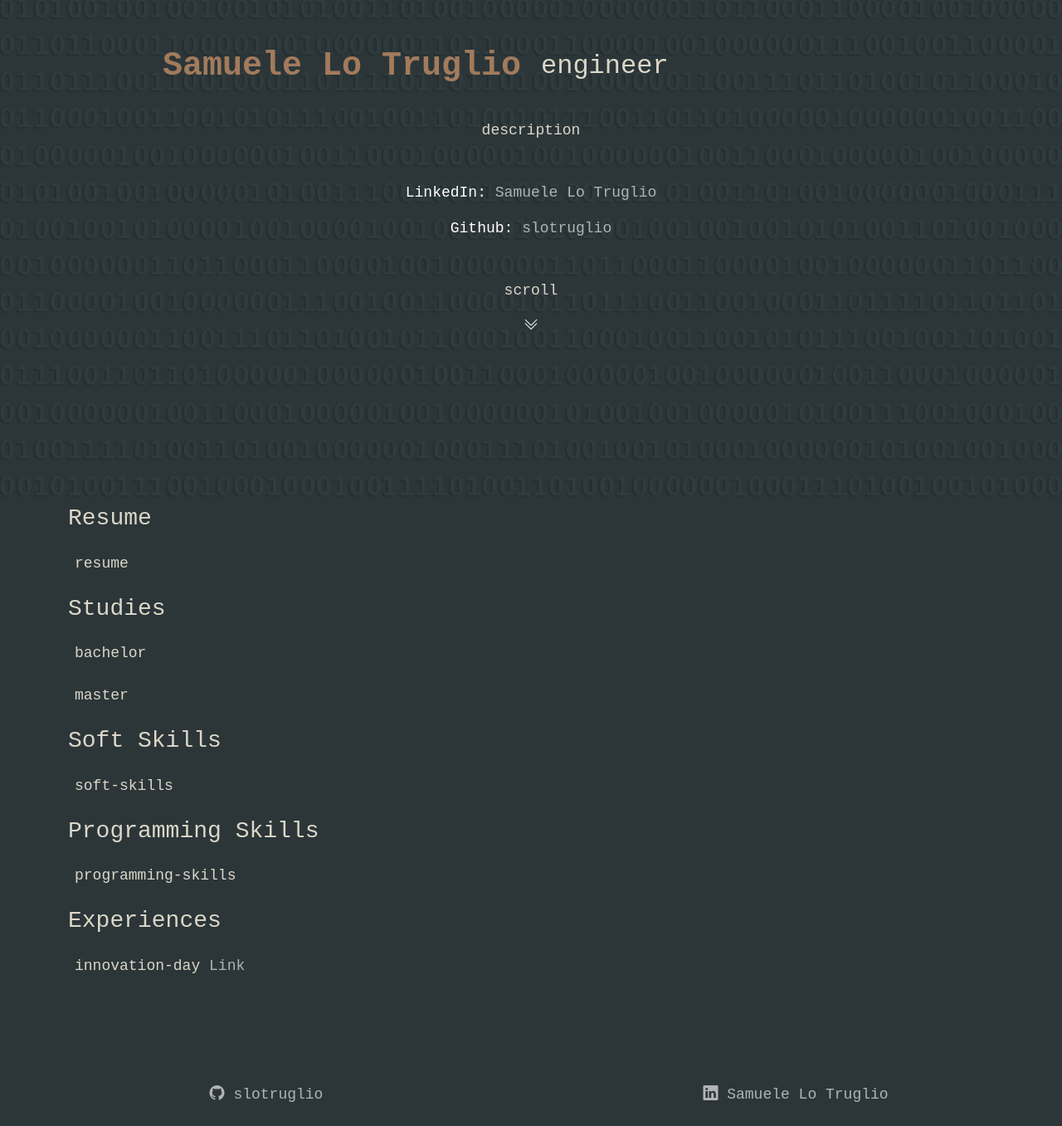
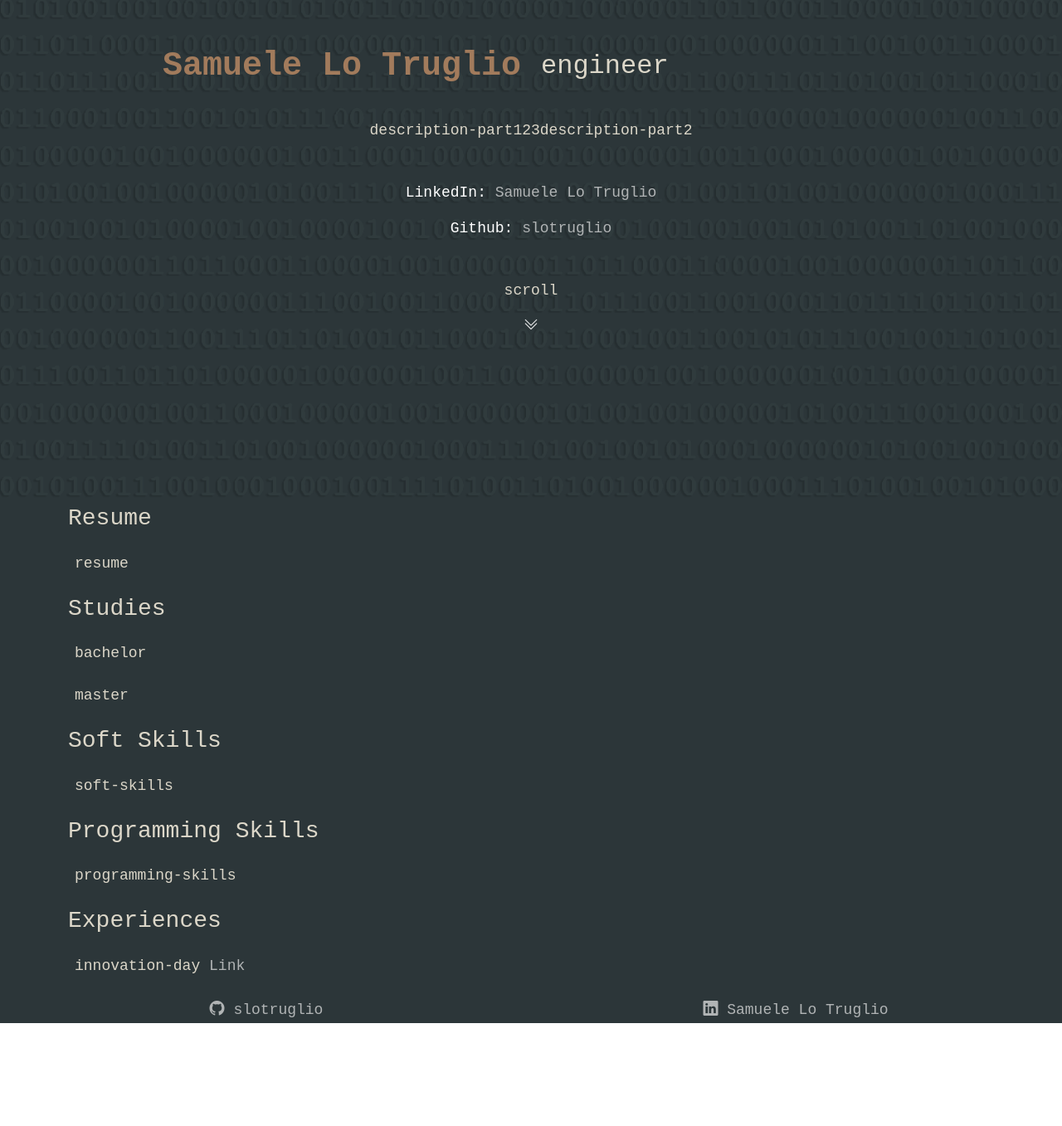
Before and after one commit to slotruglio/mypage, a React (Create React App) app in the folder lo-tru-webpage/: page / in a window 1280 px wide. Shown: the part 243-1600 px from the top of the page at 83% size. After the commit the page ends 1476 px from the top, so only its background shows below. Built offline with nearby package versions, Linux system fonts and the light colour scheme; what i18next-chained-backend would draw is missing.

Commit message:
add time and fix css page

```diff
--- a/lo-tru-webpage/package.json
+++ b/lo-tru-webpage/package.json
@@ -9,6 +9,7 @@
     "@testing-library/user-event": "^13.5.0",
     "bootstrap": "^5.1.3",
     "bootstrap-icons": "^1.8.3",
+    "dayjs": "^1.11.5",
     "i18next": "^21.9.1",
     "i18next-browser-languagedetector": "^6.1.5",
     "i18next-chained-backend": "^3.0.2",
--- a/lo-tru-webpage/public/locales/en/translation.json
+++ b/lo-tru-webpage/public/locales/en/translation.json
@@ -1,6 +1,7 @@
 {
     "engineer": "Computer Science Engineer",
-    "description": "I'm 23 years old and I live in Turin, Italy",
+    "description-part1": "I've spent ",
+    "description-part2":" years on Earth 🌎 and I live in Turin, Italy",
     "bachelor": "In 2021 I got my bachelor's degree in Computer Science Engineering at the Università degli Studi di Palermo.",
     "master": "I'm currently studying to get a Master's degree in Artificial Intelligence and Data Analytics at the Politecnico di Torino.",
     "scroll": "Scroll for more",
--- a/lo-tru-webpage/public/locales/it/translation.json
+++ b/lo-tru-webpage/public/locales/it/translation.json
@@ -1,6 +1,7 @@
 {
     "engineer": "Ingegnere Informatico",
-    "description": "Ho 23 anni e vivo a Torino",
+    "description-part1": "Ho passato ",
+    "description-part2":" anni sulla Terra 🌎 e vivo a Torino",
     "bachelor": "Nel 2021 ho ottenuto la laurea triennale in Ingegneria Informatica con voto 110/110 e lode presso l'Università degli Studi di Palermo.",
     "master": "Attualmente sto studiando per conseguire la laurea magistrale in Ingegneria Informatica: Artificial Intelligence and Data Analytics presso il Politecnico di Torino.",
     "scroll": "Scorri per vedere di più",
--- a/lo-tru-webpage/src/components/Language.js
+++ b/lo-tru-webpage/src/components/Language.js
@@ -5,6 +5,7 @@ import { useTranslation } from 'react-i18next';
 // import from custom libraries
 import i18n from "../i18n";
 import LocaleContext from "../LocaleContext";
+import age from '../time.js';
 
 function LanguageButton () {
     const {locale} = useContext(LocaleContext);
@@ -53,7 +54,9 @@ function Description() {
 	const { t } = useTranslation();
 	return (
 		<p>
-			{t('description')}
+			{t('description-part1')}
+			{age}
+			{t('description-part2')}
 		</p>
 	)
 }
--- a/lo-tru-webpage/src/css/App.css
+++ b/lo-tru-webpage/src/css/App.css
@@ -4,7 +4,7 @@
   background-color: #2C3639;
   font-size: calc(10px + 1vmin);
   color: white;
-  height: 200vh;
+  max-height: 300vh;
 }
 
 .App-logo {
@@ -52,8 +52,8 @@
   align-items: center;
   color: white;
   padding: 2px;
-  position: absolute;
-  top: 195vh;
+  position: relative;
+  bottom: 0;
 }
 
 .App-link {
--- /dev/null
+++ b/lo-tru-webpage/src/time.js
@@ -0,0 +1,6 @@
+import dayjs from 'dayjs';
+
+var now = dayjs();
+var birthday = dayjs('1999-04-30');
+
+export default now.diff(birthday, 'year');
```
Also changed, not shown: 1 other file (tests, documents, lock files or other folders).
